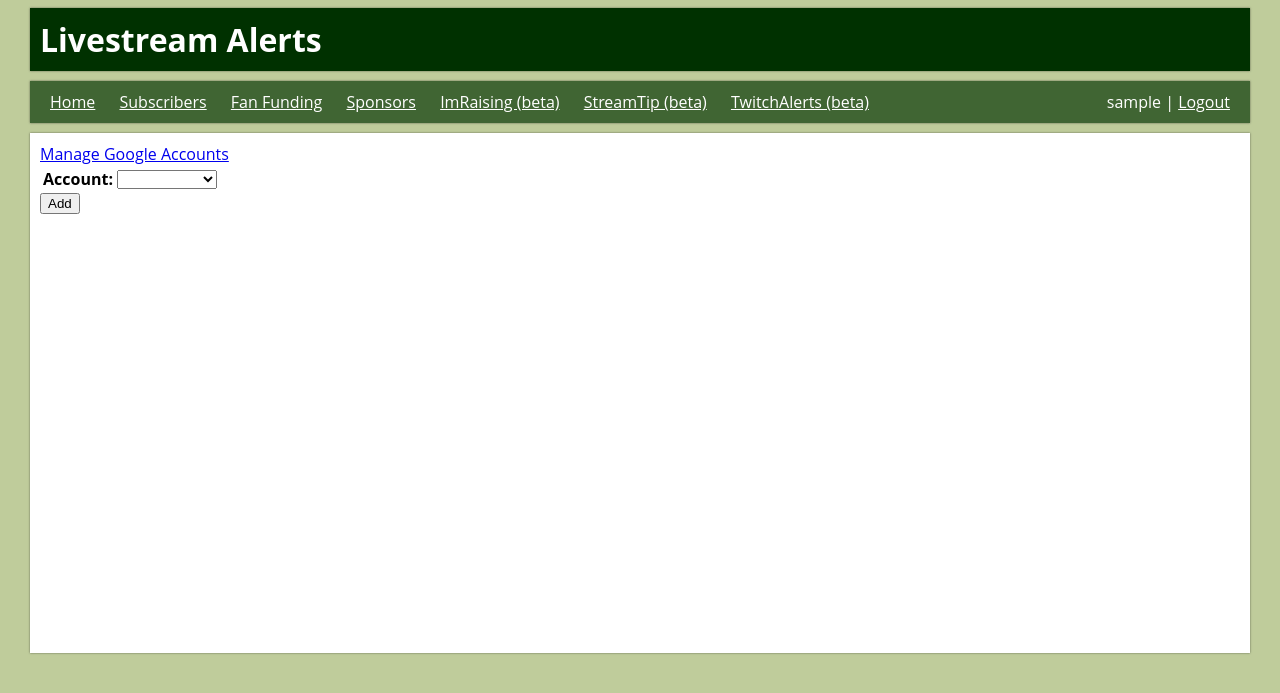
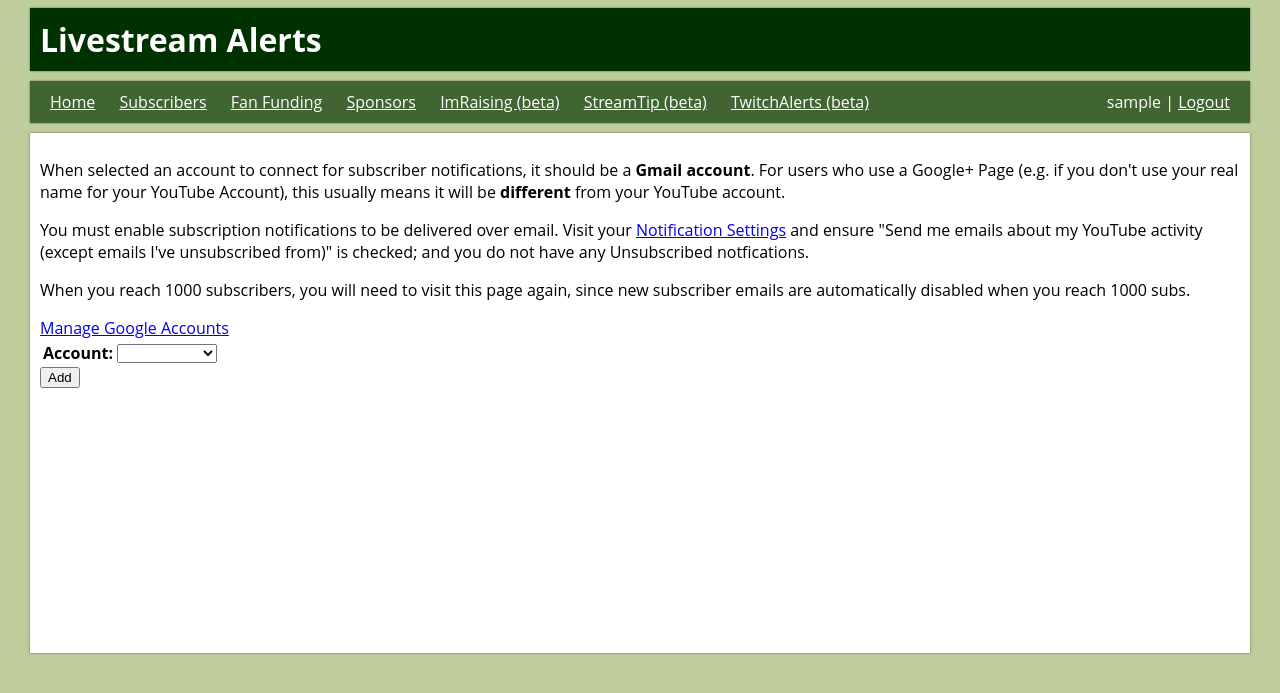
Before and after one commit to google/mirandum, a Django app: page /ytsubs/setup in a window 1280 px wide. Shown: the top 693 px of the page. Run offline with Django 3.2, Linux system fonts and the light colour scheme; a user stored in the database is signed in; tables that the repository leaves empty hold one stand-in row (values such as "Sample post").

Commit message:
Adding some explantory text to ytsubs.
At least one user couldn't figure out how to set up sub notifications because
they were using a +Page account as the authed account for this action.

```diff
--- a/alerts/ytsubs/templates/ytsubs/setup.html
+++ b/alerts/ytsubs/templates/ytsubs/setup.html
@@ -15,6 +15,20 @@
 limitations under the License.
 {% endcomment %}
 {% block content %}
+
+<p>When selected an account to connect for subscriber notifications, it should
+   be a <b>Gmail account</b>. For users who use a Google+ Page (e.g. if you don't
+   use your real name for your YouTube Account), this usually means it will be
+   <b>different</b> from your YouTube account.</p>
+<p>You must enable subscription notifications to be delivered over email.
+   Visit your <a
+   href="https://www.youtube.com/account_notifications">Notification
+   Settings</a> and ensure "Send me emails about my YouTube activity (except
+   emails I've unsubscribed from)" is checked; and you do not have any Unsubscribed notfications.</p>
+<p>When you reach 1000 subscribers, you will need to visit this page again,
+   since new subscriber emails are automatically disabled when you reach 1000
+   subs.</p>
+
 <form method="POST"> {% csrf_token %}
 <a href="/googleaccount/">Manage Google Accounts</a>
 <table>
```
